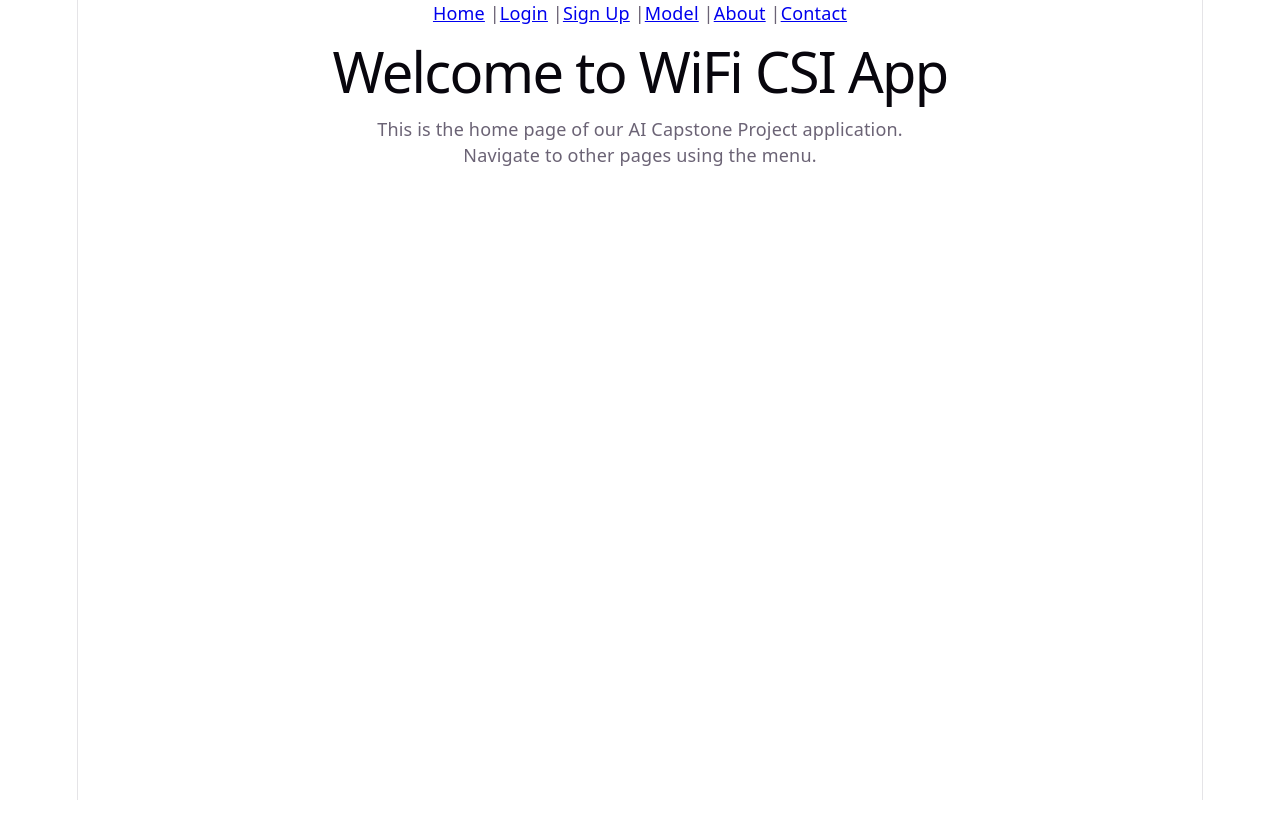
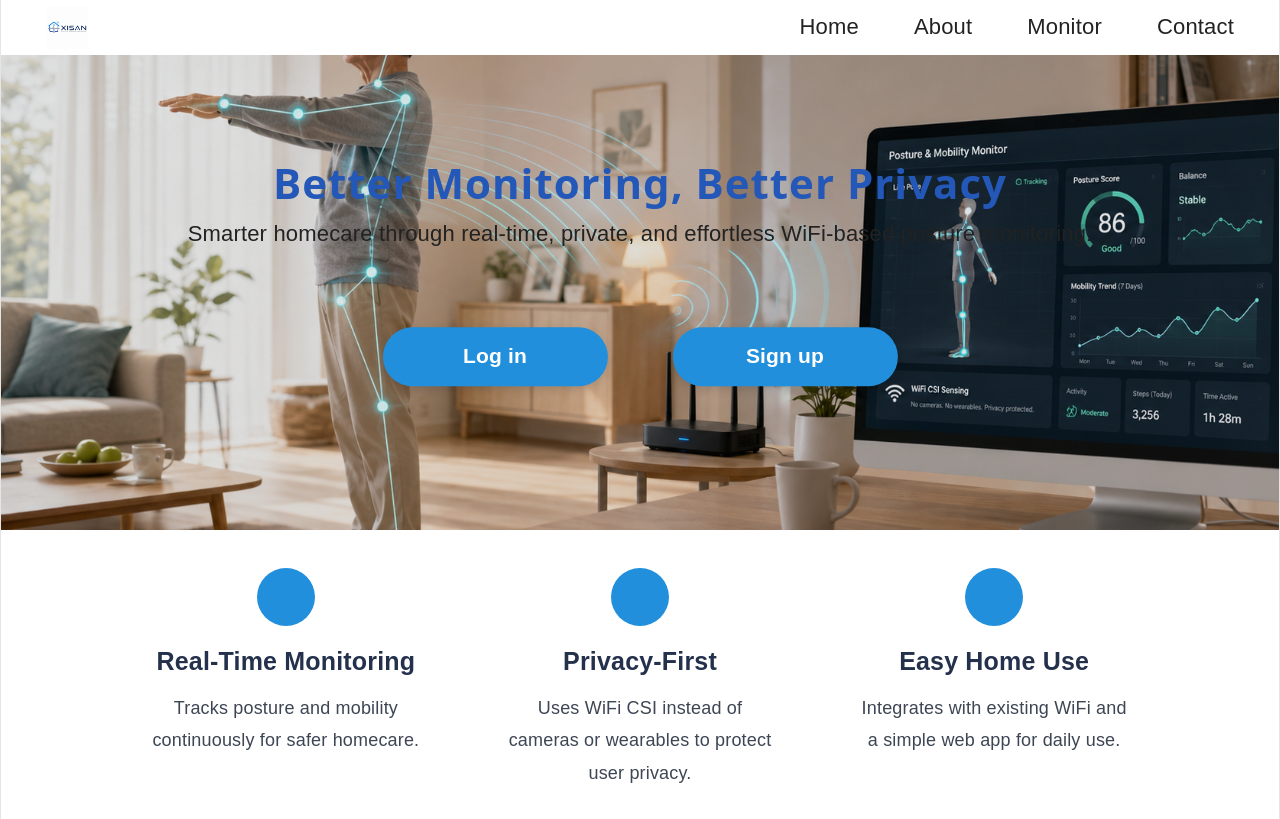
Before and after one commit to MarcusDo/AI-Capstone-Project-39B, a React (Vite) app in the folder wifi-csi-app/: page / in a window 1280 px wide. Built offline with nearby package versions, Linux system fonts and the light colour scheme.

Commit message:
Initial version of Home Page

```diff
--- a/wifi-csi-app/src/App.css
+++ b/wifi-csi-app/src/App.css
@@ -1,49 +1,28 @@
-nav {
-  margin-bottom: 2rem;
+
+html,
+body,
+#root {
+  width: 100%;
+  min-height: 100vh;
+  margin: 0;
+  padding: 0;
 }
 
-nav a {
-  margin: 0 1rem;
-  text-decoration: none;
-  color: #646cff;
+#root {
+  max-width: none;
+  text-align: left;
 }
 
-nav a:hover {
-  text-decoration: underline;
+body {
+  font-family: Arial, Helvetica, sans-serif;
+  background: #f5fbf7;
 }
 
-.logo {
-  height: 6em;
-  padding: 1.5em;
-  will-change: filter;
-  transition: filter 300ms;
-}
-.logo:hover {
-  filter: drop-shadow(0 0 2em #646cffaa);
-}
-.logo.react:hover {
-  filter: drop-shadow(0 0 2em #61dafbaa);
+a {
+  text-decoration: none;
 }
 
-@keyframes logo-spin {
-  from {
-    transform: rotate(0deg);
-  }
-  to {
-    transform: rotate(360deg);
-  }
+.app {
+  width: 100%;
+  min-height: 100vh;
 }
-
-@media (prefers-reduced-motion: no-preference) {
-  a:nth-of-type(2) .logo {
-    animation: logo-spin infinite 20s linear;
-  }
-}
-
-.card {
-  padding: 2em;
-}
-
-.read-the-docs {
-  color: #888;
-}
--- a/wifi-csi-app/src/App.jsx
+++ b/wifi-csi-app/src/App.jsx
@@ -1,4 +1,5 @@
-import { BrowserRouter as Router, Routes, Route, Link } from 'react-router-dom';
+import './App.css';
+import { BrowserRouter as Router, Routes, Route } from 'react-router-dom';
 import HomePage from './pages/HomePage.jsx';
 import LoginPage from './pages/LoginPage.jsx';
 import SignUpPage from './pages/SignUpPage.jsx';
@@ -10,14 +11,6 @@ import ContactPage from './pages/ContactPage.jsx';
 function App() {
   return (
     <Router>
-      <nav>
-        <Link to="/">Home</Link> |
-        <Link to="/login">Login</Link> |
-        <Link to="/signup">Sign Up</Link> |
-        <Link to="/model">Model</Link> |
-        <Link to="/about">About</Link> |
-        <Link to="/contact">Contact</Link>
-      </nav>
       <Routes>
         <Route path="/" element={<HomePage />} />
         <Route path="/login" element={<LoginPage />} />
--- /dev/null
+++ b/wifi-csi-app/src/pages/HomePage.css
@@ -0,0 +1,221 @@
+/* HomePage.css */
+
+/* Whole page */
+.container {
+  width: 100%;
+  min-height: 100vh;
+  background: #ffffff;
+  overflow-x: hidden;
+}
+
+/* Navbar */
+.nav {
+  width: 100%;
+  height: 55px;
+  padding: 0 45px;
+  display: flex;
+  align-items: center;
+  justify-content: space-between;
+  background: white;
+  box-sizing: border-box;
+  position: relative;
+  z-index: 10;
+}
+
+.logo {
+  display: flex;
+  align-items: center;
+}
+
+.nav-logo-img {
+  height: 42px;
+  width: auto;
+  object-fit: contain;
+}
+
+.nav ul {
+  display: flex;
+  align-items: center;
+  gap: 55px;
+  list-style: none;
+  margin: 0;
+  padding: 0;
+}
+
+.nav li {
+  margin: 0;
+}
+
+.nav a {
+  text-decoration: none;
+  color: #222;
+  font-size: 22px;
+  font-weight: 400;
+}
+
+.nav a:hover {
+  color: #2a74c9;
+}
+
+/* Banner / Hero */
+.banner {
+  width: 100%;
+  height: 475px;
+  position: relative;
+  overflow: hidden;
+}
+
+.banner-container {
+  width: 100%;
+  height: 100%;
+  position: relative;
+}
+
+.banner-image {
+  width: 100%;
+  height: 100%;
+  object-fit: cover;
+  object-position: center;
+  display: block;
+  filter: brightness(0.9);
+}
+
+/* Text over banner */
+.banner-content {
+  position: absolute;
+  top: 47%;
+  left: 50%;
+  transform: translate(-50%, -50%);
+  width: 90%;
+  text-align: center;
+  color: #222;
+}
+
+.banner-content h1 {
+  font-size: 42px;
+  font-weight: 800;
+  color: #2458b8;
+  margin: 0 0 25px;
+  letter-spacing: 1px;
+}
+
+.banner-content p {
+  font-size: 22px;
+  color: #222;
+  margin: 0 0 80px;
+  font-weight: 400;
+}
+
+/* Buttons */
+.banner-buttons {
+  display: flex;
+  justify-content: center;
+  gap: 65px;
+}
+
+.btn {
+  min-width: 165px;
+  padding: 16px 30px;
+  background: #218fdc;
+  color: white;
+  border-radius: 35px;
+  text-decoration: none;
+  font-size: 21px;
+  font-weight: 700;
+  text-align: center;
+  box-shadow: 0 4px 10px rgba(0, 0, 0, 0.12);
+}
+
+.btn:hover {
+  background: #1678bd;
+}
+
+/* Features section */
+.features {
+  width: 100%;
+  display: grid;
+  grid-template-columns: repeat(3, 1fr);
+  gap: 40px;
+  padding: 38px 10% 30px;
+  box-sizing: border-box;
+  background: white;
+  text-align: center;
+}
+
+.feature {
+  padding: 0 20px;
+  border: none;
+  background: transparent;
+}
+
+.feature h3 {
+  font-size: 25px;
+  color: #24314d;
+  margin: 0 0 18px;
+  font-weight: 700;
+}
+
+.feature p {
+  font-size: 18px;
+  line-height: 1.8;
+  color: #3d4654;
+  margin: 0;
+}
+
+/* Optional: add icon-like spacing above feature titles */
+.feature::before {
+  content: "";
+  display: block;
+  width: 58px;
+  height: 58px;
+  margin: 0 auto 22px;
+  background: #218fdc;
+  border-radius: 50%;
+}
+
+/* Responsive */
+@media (max-width: 900px) {
+  .nav {
+    height: auto;
+    padding: 15px 25px;
+    flex-direction: column;
+    gap: 12px;
+  }
+
+  .nav ul {
+    gap: 25px;
+    flex-wrap: wrap;
+    justify-content: center;
+  }
+
+  .nav a {
+    font-size: 18px;
+  }
+
+  .banner {
+    height: 520px;
+  }
+
+  .banner-content h1 {
+    font-size: 34px;
+  }
+
+  .banner-content p {
+    font-size: 18px;
+    margin-bottom: 45px;
+  }
+
+  .banner-buttons {
+    gap: 20px;
+  }
+
+  .btn {
+    min-width: 130px;
+    font-size: 18px;
+  }
+
+  .features {
+    grid-template-columns: 1fr;
+    padding: 45px 8%;
+  }
+}
--- a/wifi-csi-app/src/pages/HomePage.jsx
+++ b/wifi-csi-app/src/pages/HomePage.jsx
@@ -1,13 +1,51 @@
-import React from 'react';
+import './HomePage.css';
+import { Link } from 'react-router-dom';
+import logo from '../assets/XISAN-logo.png';
+import bannerImage from '../assets/banner.png';
 
-function HomePage() {
+export default function HomePage() {
   return (
-    <div>
-      <h1>Welcome to WiFi CSI App</h1>
-      <p>This is the home page of our AI Capstone Project application.</p>
-      <p>Navigate to other pages using the menu.</p>
+    <div className="container">
+      <nav className="nav">
+        <span className="logo">
+          <img src={logo} alt="XISAN Logo" className="nav-logo-img" />
+        </span>
+        <ul>
+          <li><Link to="/">Home</Link></li>
+          <li><Link to="/about">About</Link></li>
+          <li><Link to="/model">Monitor</Link></li>
+          <li><Link to="/contact">Contact</Link></li>
+        </ul>
+      </nav>
+
+      <div className="banner">
+        <div className="banner-container">
+          <img src={bannerImage} alt="Monitoring" className="banner-image" />
+          <div className="banner-content">
+            <h1>Better Monitoring, Better Privacy</h1>
+            <p>Smarter homecare through real-time, private, and effortless WiFi-based posture monitoring.</p>
+            <div className="banner-buttons">
+              <Link className="btn" to="/login">Log in</Link>
+              <Link className="btn" to="/signup">Sign up</Link>
+            </div>
+          </div>
+        </div>
+      </div>
+
+      <div className="features">
+        <div className="feature">
+          <h3>Real-Time Monitoring</h3>
+          <p>Tracks posture and mobility continuously for safer homecare.</p>
+        </div>
+        <div className="feature">
+          <h3>Privacy-First</h3>
+          <p>Uses WiFi CSI instead of cameras or wearables to protect user privacy.</p>
+        </div>
+        <div className="feature">
+          <h3>Easy Home Use</h3>
+          <p>Integrates with existing WiFi and a simple web app for daily use.</p>
+        </div>
+      </div>
     </div>
   );
 }
-
-export default HomePage;
```
Also changed, not shown: wifi-csi-app/src/assets/XISAN-logo.png (added), wifi-csi-app/src/assets/banner.png (added).
